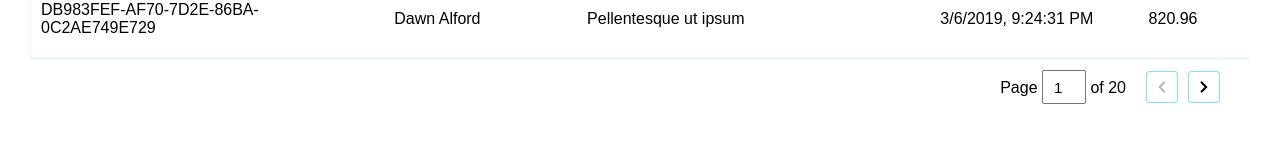
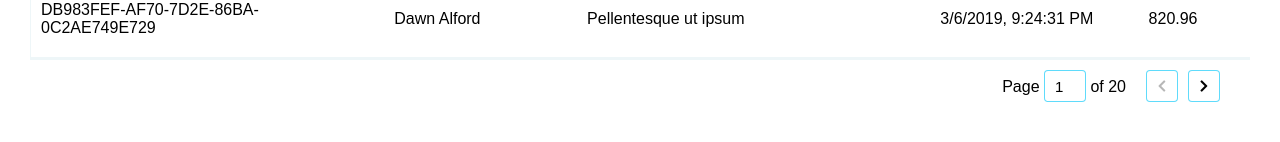
Before and after one commit to Yezuz05/vue-data-table, a Vue app: page / in a window 1280 px wide. Shown: the part 528-670 px from the top of the page. Built offline with nearby package versions, Linux system fonts and the light colour scheme; a web font is replaced by a local one.

Commit message:
update: extra styles for pagination input box

```diff
--- a/src/components/DataTable.vue
+++ b/src/components/DataTable.vue
@@ -244,13 +244,15 @@ export default {
                     height: 30px;
                     text-indent: 10px;
                     font-size: 15px;
+                    border: 1px solid rgba(57, 211, 250, 0.808);
+                    border-radius: 4px;
                 }
             }
             .buttons {
                 display: flex;
                 justify-content: space-between;
                 button {
-                    border: 1px solid rgba(37, 203, 245, 0.576);
+                    border: 1px solid rgba(57, 211, 250, 0.808);
                     background-color: #fff;
                     border-radius: 4px;
                     height: 30px;
```
